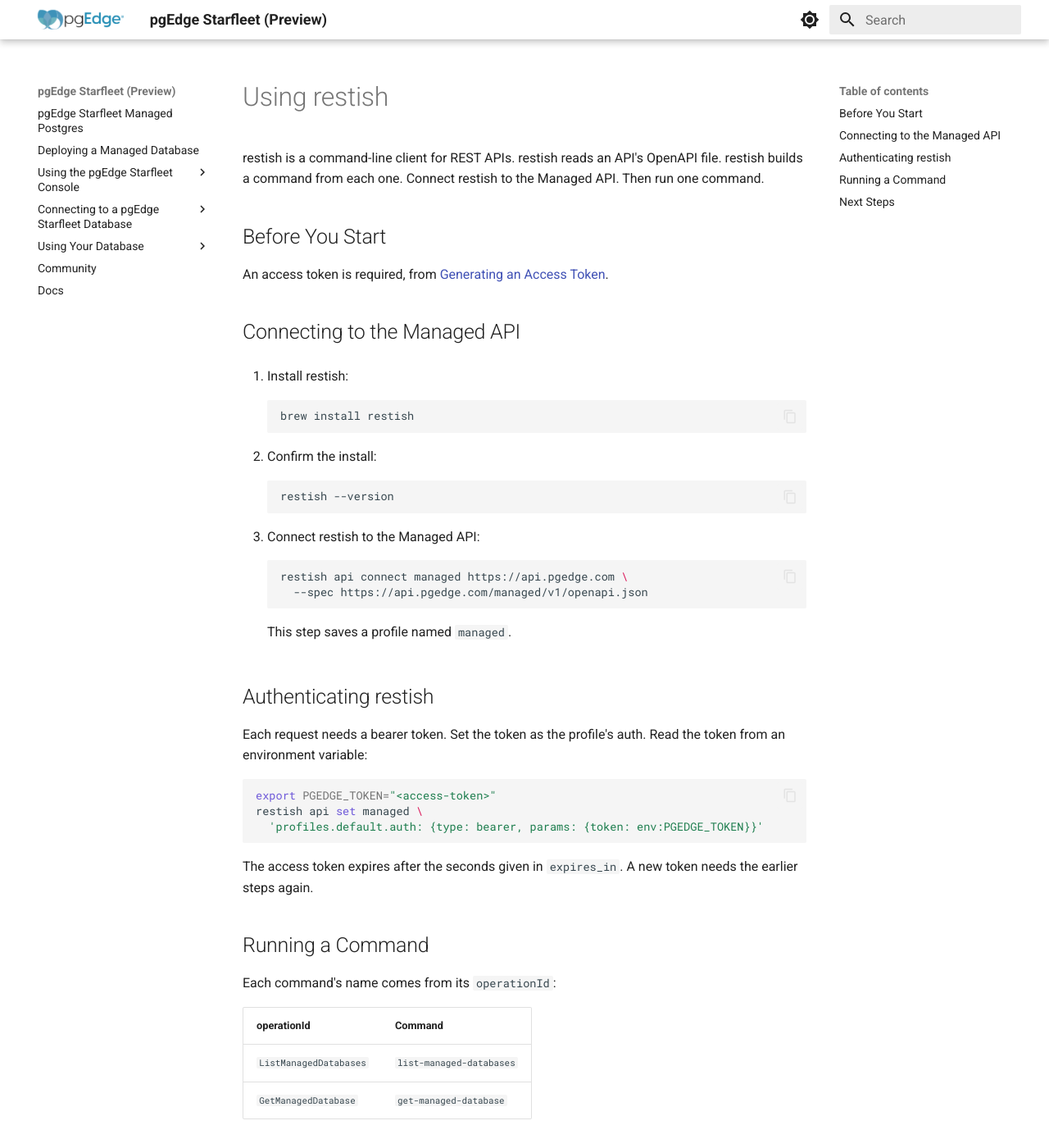
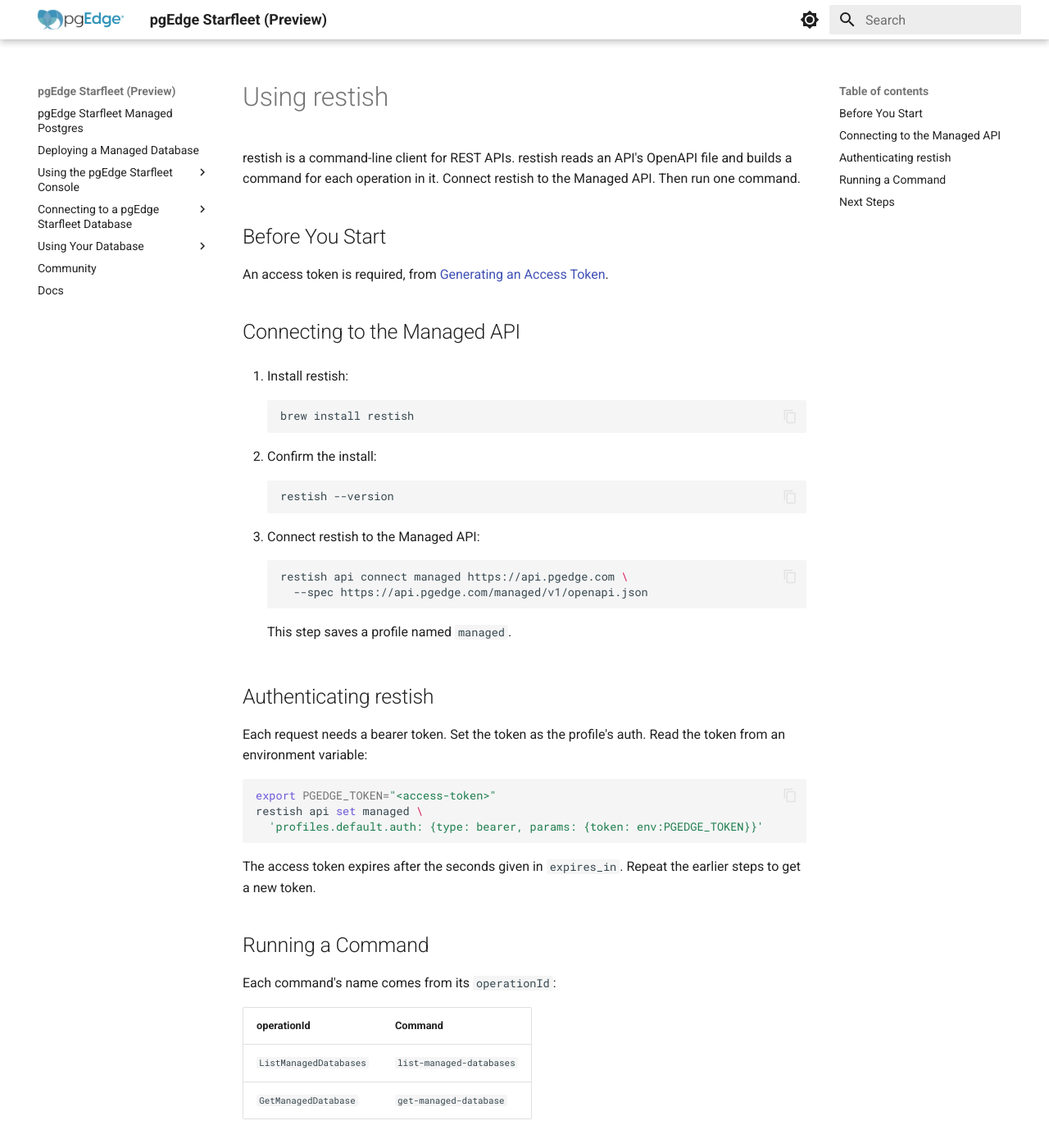
Before and after one commit to pgEdge/pgedge-starfleet-docs, an MkDocs documentation site: the page built from docs/api/restish.md, in a window 1280 px wide and 1400 px high. Shown: the whole window at 82% size. Built offline with MkDocs 1.6.1 and Material for MkDocs 9.7.7, drawn with Linux system fonts in a browser that asks for light colours.

Commit message:
docs: apply wording fixes to restish quickstart

````diff
--- a/docs/api/restish.md
+++ b/docs/api/restish.md
@@ -1,8 +1,8 @@
 # Using restish
 
 restish is a command-line client for REST APIs. restish reads an
-API's OpenAPI file. restish builds a command from each one. Connect
-restish to the Managed API. Then run one command.
+API's OpenAPI file and builds a command for each operation in it.
+Connect restish to the Managed API. Then run one command.
 
 ## Before You Start
 
@@ -43,8 +43,8 @@ restish api set managed \
   'profiles.default.auth: {type: bearer, params: {token: env:PGEDGE_TOKEN}}'
 ```
 
-The access token expires after the seconds given in `expires_in`. A
-new token needs the earlier steps again.
+The access token expires after the seconds given in `expires_in`.
+Repeat the earlier steps to get a new token.
 
 ## Running a Command
 
````
